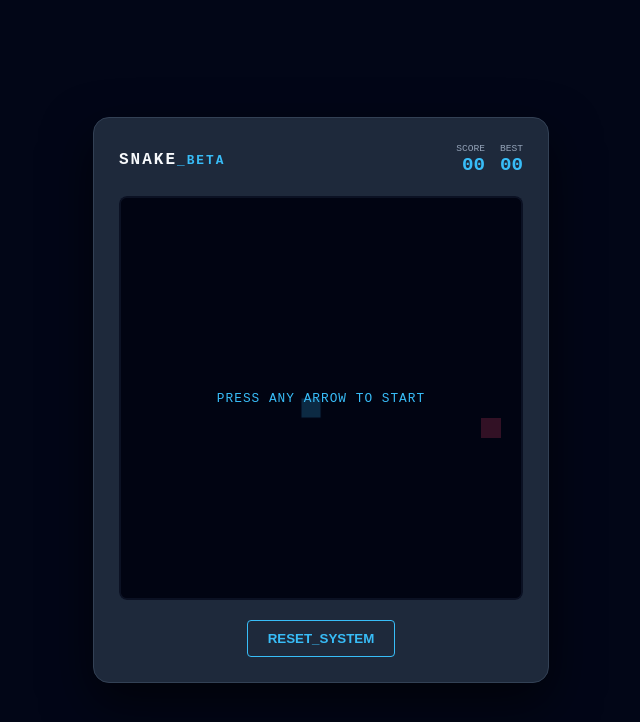
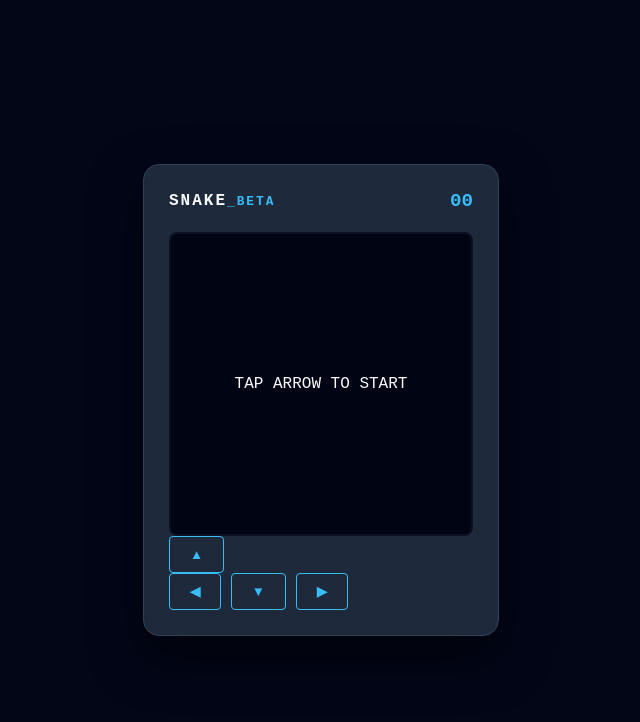
Before and after one commit to mantra2177-Ind/MSgames, a plain HTML site: page index.html in a window 1280 px wide. Shown: the whole page, without its empty margins (319-959 px from the left). Drawn offline with Linux system fonts and the light colour scheme.

Commit message:
Update index.html

```diff
--- a/index.html
+++ b/index.html
@@ -2,35 +2,29 @@
 <html lang="en">
 <head>
     <meta charset="UTF-8">
-    <meta name="viewport" content="width=device-width, initial-scale=1.0">
-    <title>Snake Beta // v1.0.4</title>
+    <meta name="viewport" content="width=device-width, initial-scale=1.0, maximum-scale=1.0, user-scalable=no">
+    <title>Snake Beta // Mobile</title>
     <link rel="stylesheet" href="style.css">
 </head>
 <body>
     <div class="game-wrapper">
         <div class="header">
             <div class="brand">SNAKE<span>_BETA</span></div>
-            <div class="score-container">
-                <div class="score-card">
-                    <span class="label">SCORE</span>
-                    <span id="score">00</span>
-                </div>
-                <div class="score-card">
-                    <span class="label">BEST</span>
-                    <span id="highScore">00</span>
-                </div>
-            </div>
+            <div id="score">00</div>
         </div>
 
         <div class="canvas-area">
-            <canvas id="gameCanvas" width="400" height="400"></canvas>
-            <div id="overlay" class="overlay">
-                <p>PRESS ANY ARROW TO START</p>
-            </div>
+            <canvas id="gameCanvas" width="300" height="300"></canvas>
+            <div id="overlay" class="overlay">TAP ARROW TO START</div>
         </div>
 
-        <div class="controls">
-            <button id="resetBtn">RESET_SYSTEM</button>
+        <div class="dpad">
+            <div class="row"><button class="ctrl" id="up">▲</button></div>
+            <div class="row">
+                <button class="ctrl" id="left">◀</button>
+                <button class="ctrl" id="down">▼</button>
+                <button class="ctrl" id="right">▶</button>
+            </div>
         </div>
     </div>
     <script src="script.js"></script>
```
